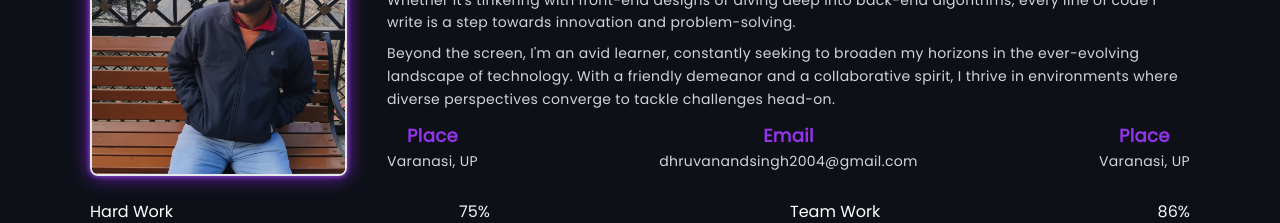
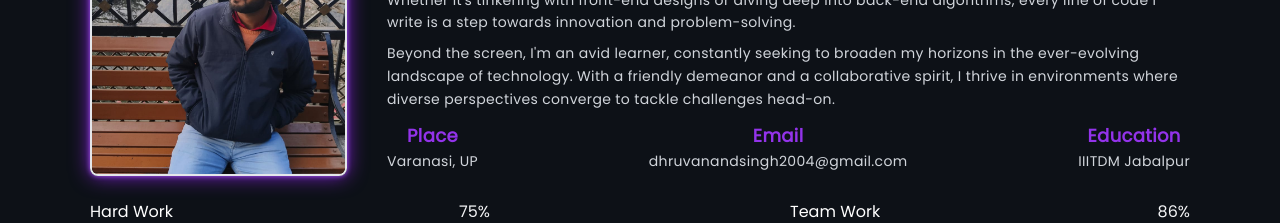
Before and after one commit to Ricobyter/my-portfolio, a React (Vite) app: page / in a window 1280 px wide. Shown: the part 1180-1403 px from the top of the page. Built offline with nearby package versions, Linux system fonts and the light colour scheme.

Commit message:
added stuff in about me section

```diff
--- a/src/components/About.jsx
+++ b/src/components/About.jsx
@@ -51,8 +51,8 @@ function About() {
                 <h1>dhruvanandsingh2004@gmail.com</h1>
               </div>
               <div className='flex flex-col justify-between items-center hap-2'>
-                <h1 className='text-lg  text-purple-600 font-semibold'>Place</h1>
-                <h1>Varanasi, UP</h1>
+                <h1 className='text-lg  text-purple-600 font-semibold'>Education</h1>
+                <h1>IIITDM Jabalpur</h1>
               </div>
               </div>
 
--- a/src/components/Hero.jsx
+++ b/src/components/Hero.jsx
@@ -11,7 +11,6 @@ import NodeJs from '../assets/images/nodejs.svg'
 import MongoDB from '../assets/images/mongodb.svg'
 import Firebase from '../assets/images/firebase.svg'
 import Typescript from '../assets/images/typescript.png'
-import myImage from '../assets/images/myImage.png'
 import { useTypewriter, Cursor } from 'react-simple-typewriter'
 import { motion } from 'framer-motion'
 
@@ -43,7 +42,6 @@ export default function Hero() {
       opacity: 1,
       transition: {
         duration: 2,
-        // staggerChildren: 0.1
       }
     }
   }
```
